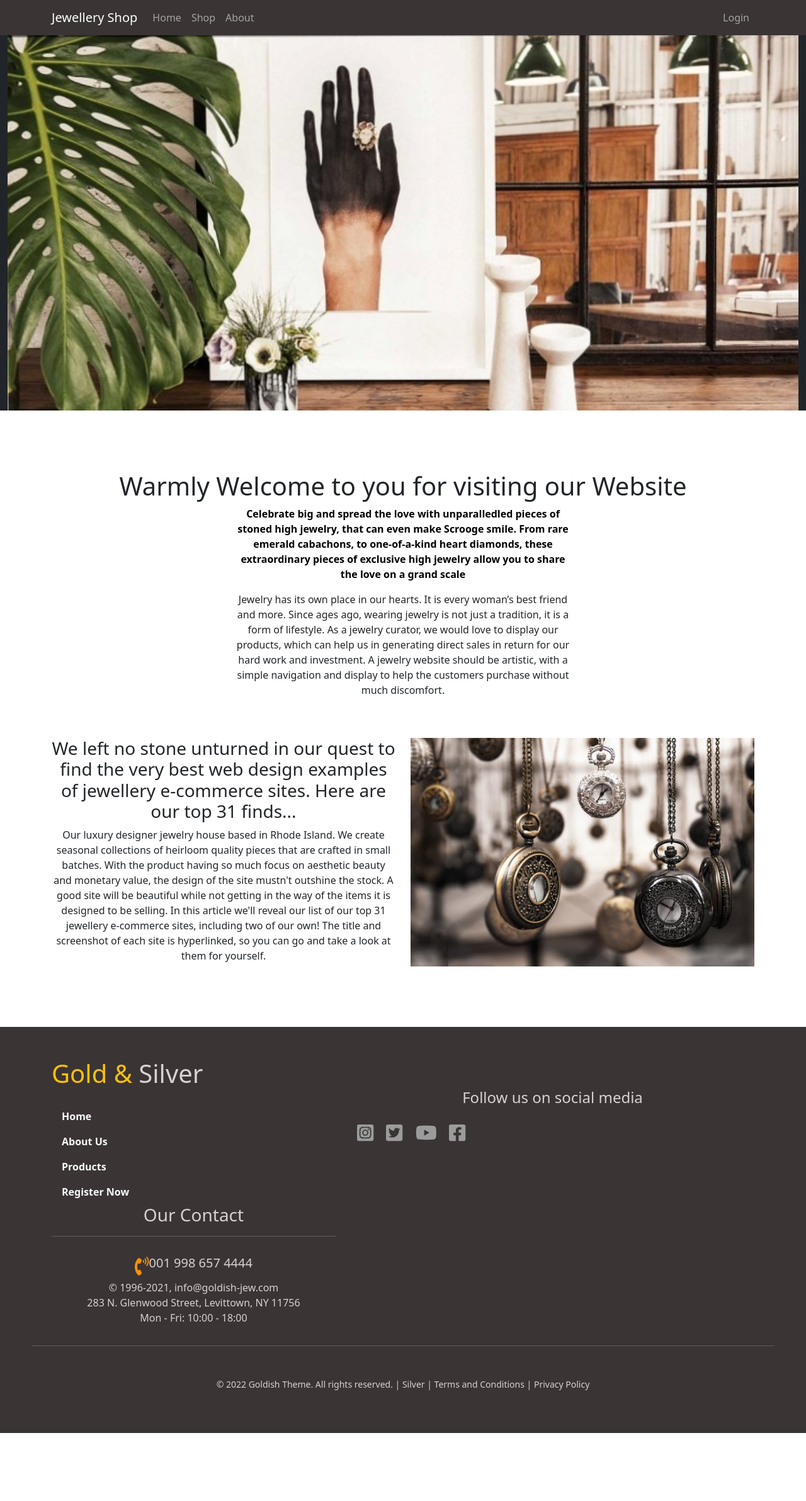
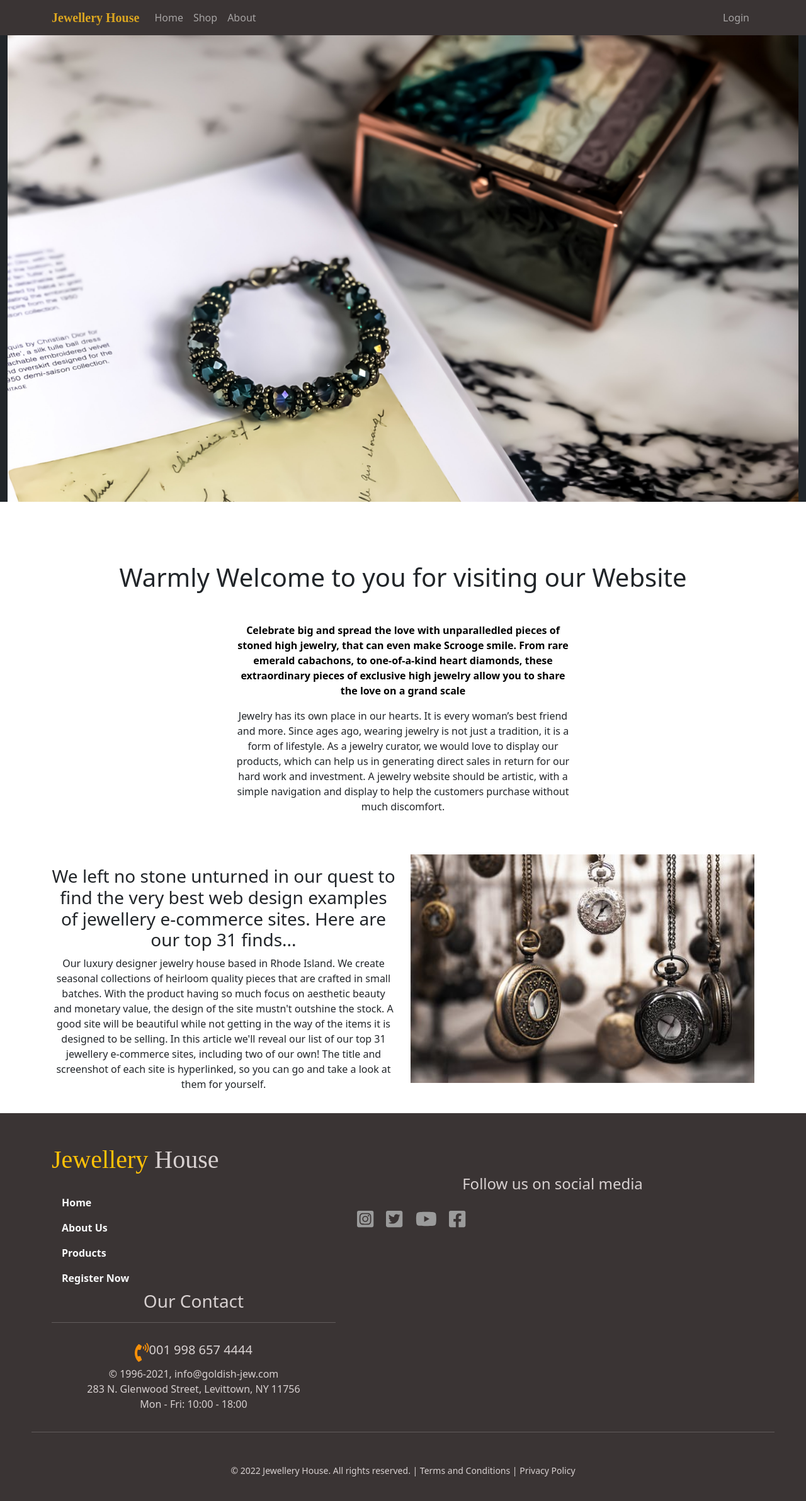
Before and after one commit to ArifulIslam99/SCIC_Team_39_Project, a React (Create React App) app: page /about in a window 1280 px wide. Shown: the top 2384 px of the page at 63% size. Before the commit the page ends 2276 px from the top, so only its background shows below. Built offline with nearby package versions, Linux system fonts and the light colour scheme; no server answers.

Commit message:
home and footer updated

```diff
--- a/src/Components/Authentication/Login/Login.css
+++ b/src/Components/Authentication/Login/Login.css
@@ -19,7 +19,7 @@
     left: 50%;
     transform: translate(-50%, -50%);
     z-index: 2;
-    width: 70%;
+    width: 75%;
     padding: 35px;
     text-align: center;
     margin-top: 50px;
--- a/src/Components/Home/About/About.js
+++ b/src/Components/Home/About/About.js
@@ -1,15 +1,15 @@
 import React from 'react';
 import aboutimg2 from '../../../images/img1.jpeg';
-import aboutbanner from '../../../images/img2.jpg'
+import aboutbanner from '../../../images/about_img.jpg'
 
 const About = () => {
   return (
     <div>
       <img className="container-fluid bg-dark" src={aboutbanner} alt="" />
-      <div className="container">
+      <div className="container ">
 
-        <h1 className="text-dark mt-5 pt-5">Warmly Welcome to you for visiting our Website</h1>
-        <div className="row d-flex- justify-content-center align-items-center ">
+        <h1 className="text-dark my-5 pt-5">Warmly Welcome to you for visiting our Website</h1>
+        <div className="row mb-5 d-flex- justify-content-center align-items-center ">
 
           <div className="col-md-6">
 
@@ -22,9 +22,9 @@ const About = () => {
         </div>
 
 
-        <div className="row d-flex- justify-content-center align-items-centercontainer my-5 ">
+        <div className="row d-flex- justify-content-center align-items-centercontainer mt-5 ">
 
-          <div className="col-md-6">
+          <div className="col-md-6 my-auto">
 
             <h3>
             We left no stone unturned in our quest to find the very best web design examples of jewellery e-commerce sites. Here are our top 31 finds...
--- a/src/Components/Home/Home/Home.js
+++ b/src/Components/Home/Home/Home.js
@@ -11,11 +11,13 @@ const Home = () => {
 
      <Exclusive></Exclusive>
 
+
+
 {/*--------------- About Start------------ */}
-     <div  style={{width:'90%'}} className="row mx-auto d-flex- justify-content-center align-items-centercontainer my-5 ">
+     <div  style={{width:'90%', marginTop:'200px'}} className="row mx-auto d-flex- justify-content-center align-items-centercontainer ">
 
 <div className="col-md-6">
-<h1 className="primary">To know about US..</h1>
+<h1 className="primary fw-bold">To know about US..</h1>
 <hr />
   <h3>
   We left no stone unturned in our quest to find the very best web design examples of jewellery e-commerce sites. Here are our top 31 finds...
--- a/src/Components/Shared/Footer/Footer.css
+++ b/src/Components/Shared/Footer/Footer.css
@@ -12,6 +12,7 @@
   margin-top: 20px;
   font-size: 16px;
   cursor: pointer;
+
 }
 
 
--- a/src/Components/Shared/Footer/Footer.js
+++ b/src/Components/Shared/Footer/Footer.js
@@ -19,16 +19,16 @@ const Footer = () => {
           <div className="row">
             <div className="col-md-5">
               <div className="left-container text-start">
-                <h1> <span className="text-warning">Gold & </span> Silver </h1>
+                <h1 style={{fontFamily:'cursive'}}> <span  className="text-warning">Jewellery  </span> House </h1>
 
 
 
                 <div className="row mt-4">
                   <div className="footer-menu-container fw-bold">
 
-                    <Nav.Link as={Link} to="/home#home" className="text-light">Home</Nav.Link>
-                    <Nav.Link as={Link} to="/about#about" className="text-light">About Us</Nav.Link>
-                    <Nav.Link as={Link} to="/services#services" className="text-light">Products</Nav.Link>
+                    <Nav.Link as={Link} to="/home" className="text-light">Home</Nav.Link>
+                    <Nav.Link as={Link} to="/about" className="text-light">About Us</Nav.Link>
+                    <Nav.Link as={Link} to="/shop" className="text-light">Products</Nav.Link>
                     <Nav.Link as={Link} to="/register" className="text-light">Register Now</Nav.Link>
 
                   </div>
@@ -105,7 +105,7 @@ const Footer = () => {
         </div>
         <hr />
         <p className="mt-5">
-          <small> © 2022 Goldish Theme. All rights reserved. | Silver | Terms and Conditions | Privacy Policy</small>
+          <small> © 2022 Jewellery House. All rights reserved. | Terms and Conditions | Privacy Policy</small>
         </p>
       </div>
     </div>
--- a/src/Components/Shared/Navigation/Navigation.js
+++ b/src/Components/Shared/Navigation/Navigation.js
@@ -9,7 +9,7 @@ const Navigation = () => {
         <div>
             <Navbar collapseOnSelect expand="lg"style={{backgroundColor:'#3a3434'}} variant="dark">
   <Container>
-  <Navbar.Brand as={Link} to='/'> Jewellery Shop </Navbar.Brand>
+  <Navbar.Brand style={{fontWeight:'800', fontFamily:'cursive', color:'goldenrod'}}  as={Link} to='/'> Jewellery House </Navbar.Brand>
   <Navbar.Toggle aria-controls="responsive-navbar-nav" />
   <Navbar.Collapse id="responsive-navbar-nav">
     <Nav className="me-auto">
```
Also changed, not shown: src/images/about_img.jpg (added).
